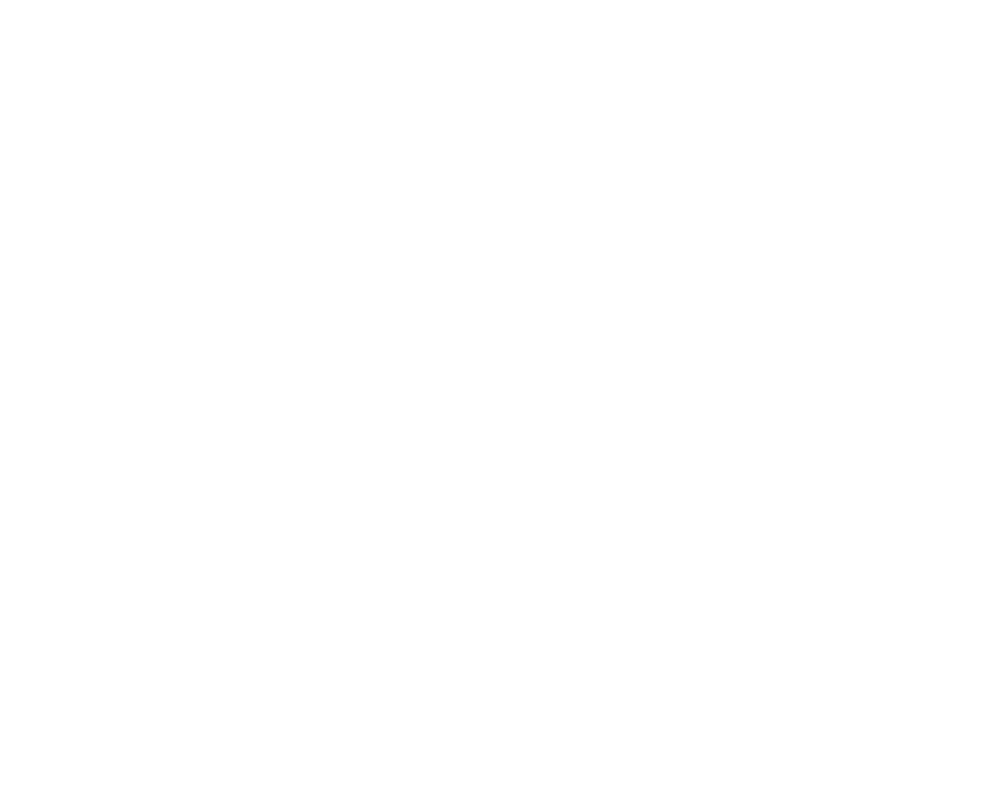
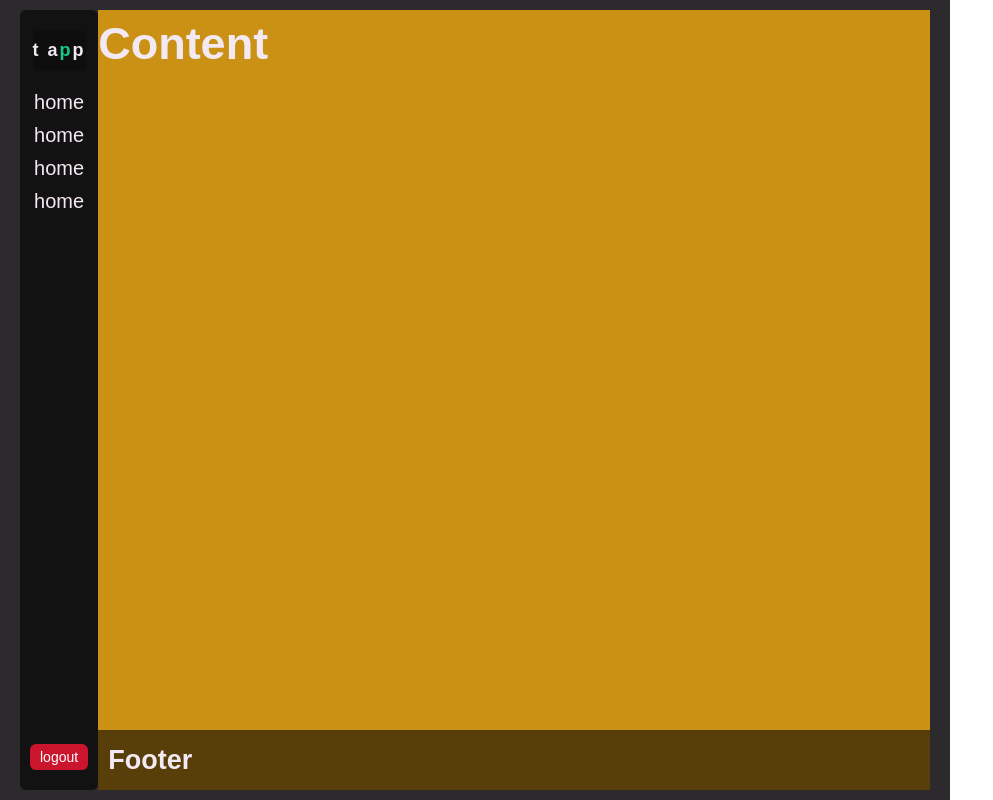
Before and after one commit to TomSidi07/t_app, a website: page client/index.html in a window 1280 px wide. Shown: the whole page, without its empty margins (0-993 px from the left). Drawn offline with Linux system fonts and the light colour scheme.

Commit message:
page first layout and responsive adaptability

```diff
--- a/client/css/main.css
+++ b/client/css/main.css
@@ -3,8 +3,13 @@
   --clr-main-dark: #2c2a2c;
   --clr-main-light: #f3e9f3;
   --clr-secondary-dark: #ca9115;
+  --clr-green: #15ca88;
+  --clr-red: #ca152d;
+  --clr-white: #ffffff;
   --clr-transparent-full: #00000036;
   --clr-transparent-light: #00000090;
+  --clr-transparent-white: #ffffff70;
+  --clr-font: var(--clr-main-light);
   font-family: sans-serif;
   font-size: 10px;
 }
@@ -28,3 +33,224 @@ textarea,
   padding: 0;
   box-sizing: border-box;
 }
+body {
+  color: var(--clr-font);
+}
+#root {
+  position: relative;
+  margin: 0 auto;
+  width: 100vw;
+  height: 100vh;
+}
+span {
+  display: inline-block;
+  position: relative;
+}
+h1,
+h2,
+h3 {
+  line-height: 1.5;
+  white-space: nowrap;
+  box-orient: horizontal;
+  -webkit-box-orient: horizontal;
+  text-overflow: ellipsis;
+}
+h1 {
+  font-size: 4.5em;
+}
+h2 {
+  font-size: 3.2em;
+}
+h3 {
+  font-size: 2.6em;
+}
+/* TEXT */
+.text {
+  text-decoration: none;
+}
+.text--green {
+  color: var(--clr-green);
+}
+.text--red {
+  color: var(--clr-red);
+}
+.text--white {
+  color: var(--clr-main-light);
+}
+/* BTN */
+.btn {
+  border-radius: 0.6rem;
+  padding: 0.5rem 1rem;
+  font-size: 1.4rem;
+  font-weight: 500;
+  border: none;
+  outline: none;
+  position: relative;
+}
+.btn--logout {
+  background-color: var(--clr-red);
+  color: var(--clr-white);
+}
+/* LOGO */
+.logo {
+  & {
+    font-size: 1.5em;
+    font-weight: 600;
+    letter-spacing: 2px;
+    background-color: var(--clr-transparent-full);
+    padding: 1rem;
+    border-radius: 0.6rem;
+    transition-duration: 0.25s;
+  }
+  &:hover {
+    background-color: var(--clr-transparent-white);
+  }
+}
+/* CONTAINER */
+.container {
+  position: relative;
+  padding: 1rem 2rem;
+  max-width: 95rem;
+}
+/* container greet */
+.container--tp-greet {
+  & {
+    display: flex;
+    align-items: center;
+    justify-content: center;
+    flex-direction: column;
+    height: 100vh;
+  }
+  h1 {
+    animation: wooh 2s ease-in-out infinite;
+    transition: 0.25s;
+  }
+}
+.container--home {
+  & {
+    display: grid;
+    grid-template-columns: repeat(12, 1fr);
+    grid-template-rows: repeat(12, 1fr);
+    height: 100%;
+    width: 100%;
+    background-color: var(--clr-main-dark);
+    color: var(--clr-main-light);
+  }
+  #Header {
+    & {
+      display: flex;
+      justify-content: space-between;
+      align-items: center;
+      font-size: 2em;
+      grid-row: 1/2;
+      grid-column: 1/-1;
+      background-color: var(--clr-transparent-light);
+      padding: 0.5rem 2rem;
+      border-radius: 0.6rem;
+    }
+    .btn--logout {
+      display: none;
+    }
+  }
+  #Main {
+    & {
+      display: flex;
+      flex-direction: column;
+      grid-row: 2/-1;
+      grid-column: 1/-1;
+      background-color: var(--clr-secondary-dark);
+    }
+    #Content {
+      flex-grow: 1;
+    }
+    #Bottom {
+      display: flex;
+      padding: 1rem;
+      text-align: center;
+      background-color: var(--clr-transparent-light);
+      font-size: 0.6rem;
+    }
+  }
+}
+.link {
+  & {
+    color: var(--clr-main-light);
+  }
+}
+.nav {
+  & {
+    display: flex;
+    gap: 1rem;
+    text-transform: lowercase;
+    align-items: center;
+    justify-content: center;
+  }
+  .link:hover {
+    color: var(--clr-green);
+  }
+}
+/* VIEW PORTS */
+@media (min-width: 600px) {
+  .container--home {
+    & {
+      grid-template-columns: repeat(12, 1fr);
+    }
+    #Header {
+      & {
+        flex-direction: column;
+        justify-content: start;
+        gap: 2rem;
+        grid-row: 1/-1;
+        grid-column: 1/2;
+        padding: 2rem 1rem;
+      }
+      .logo {
+        padding: 1rem 0;
+        font-size: 1.8rem;
+        white-space: nowrap;
+      }
+      .nav--main {
+        flex-direction: column;
+        justify-content: start;
+        flex-grow: 1;
+      }
+      .btn--logout {
+        display: flex;
+      }
+    }
+    #Main {
+      & {
+        grid-row: 1/-1;
+        grid-column: 2/-1;
+      }
+      #Content {
+        flex-grow: 1;
+      }
+      #Bottom {
+        display: flex;
+        padding: 1rem;
+        text-align: center;
+        background-color: var(--clr-transparent-light);
+        font-size: 0.6rem;
+      }
+    }
+  }
+}
+/* ANNIMATIONS */
+@keyframes wooh {
+  0% {
+    transform: scale(1.1);
+  }
+  25% {
+    transform: scale(1);
+  }
+  50% {
+    transform: scale(1.2);
+  }
+  75% {
+    transform: scale(1);
+  }
+  100% {
+    transform: scale(1.1);
+  }
+}
--- a/client/index.html
+++ b/client/index.html
@@ -5,8 +5,33 @@
     <meta name="viewport" content="width=device-width, initial-scale=1.0" />
     <title>T APP</title>
     <script type="module" src="./js/app.js" defer></script>
+    <link rel="stylesheet" href="./css/main.css" />
   </head>
   <body>
-    <div id="root"></div>
+    <div id="root">
+      <div class="container container--home">
+        <header id="Header">
+          <a href="/" class="link logo">
+            <span class="text text--white">t</span>
+            a<span class="text text--green">p</span>p
+          </a>
+          <nav class="nav nav--main">
+            <a href="/home" class="link link--nav">home</a>
+            <a href="/home" class="link link--nav">home</a>
+            <a href="/home" class="link link--nav">home</a>
+            <a href="/home" class="link link--nav">home</a>
+          </nav>
+          <button class="btn btn--logout">logout</button>
+        </header>
+        <main id="Main">
+          <section id="Content">
+            <h1>Content</h1>
+          </section>
+          <section id="Bottom">
+            <h1>Footer</h1>
+          </section>
+        </main>
+      </div>
+    </div>
   </body>
 </html>
```
Also changed, not shown: client/components/greet.html (added, +4 -0 lines).
